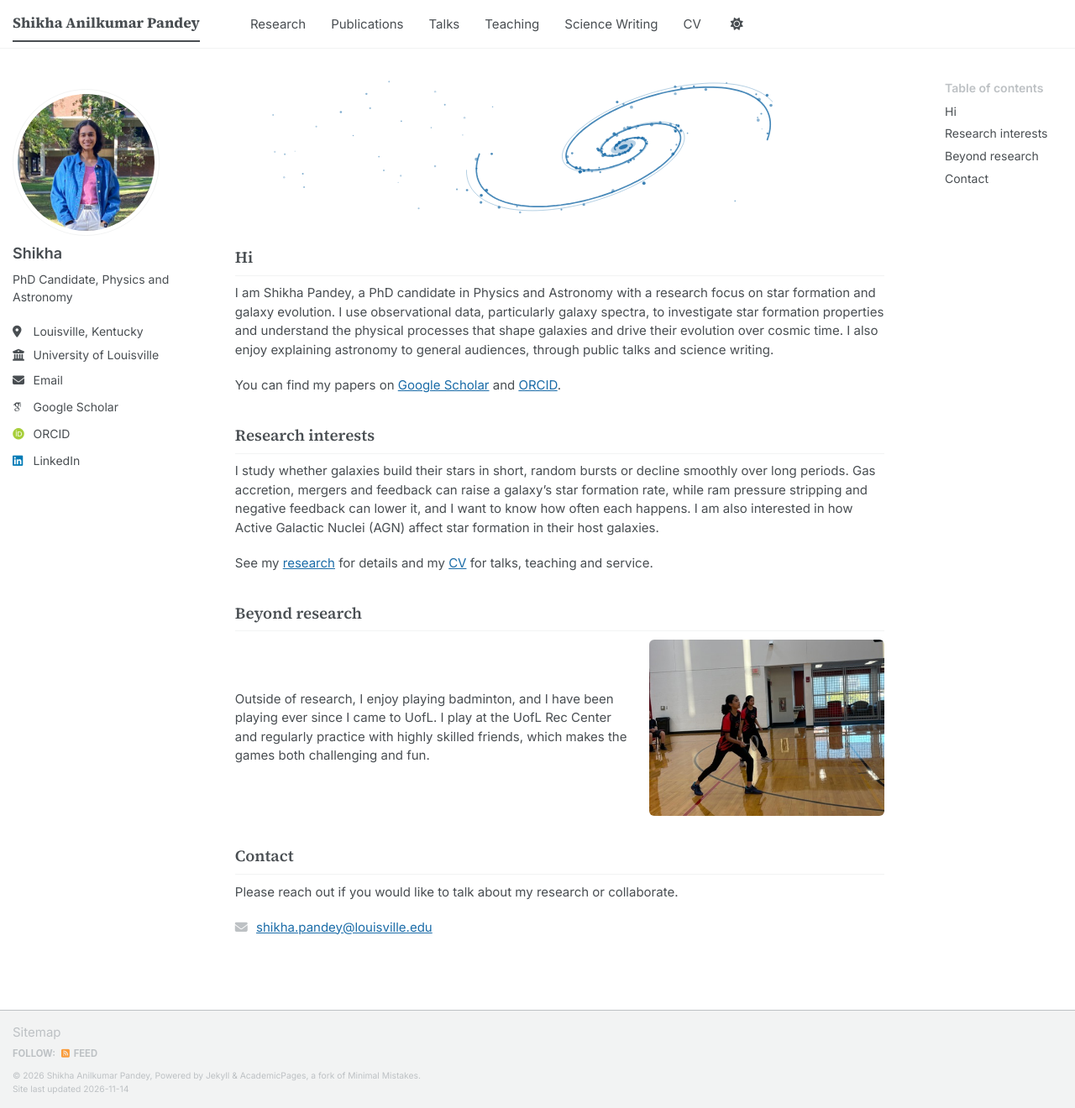
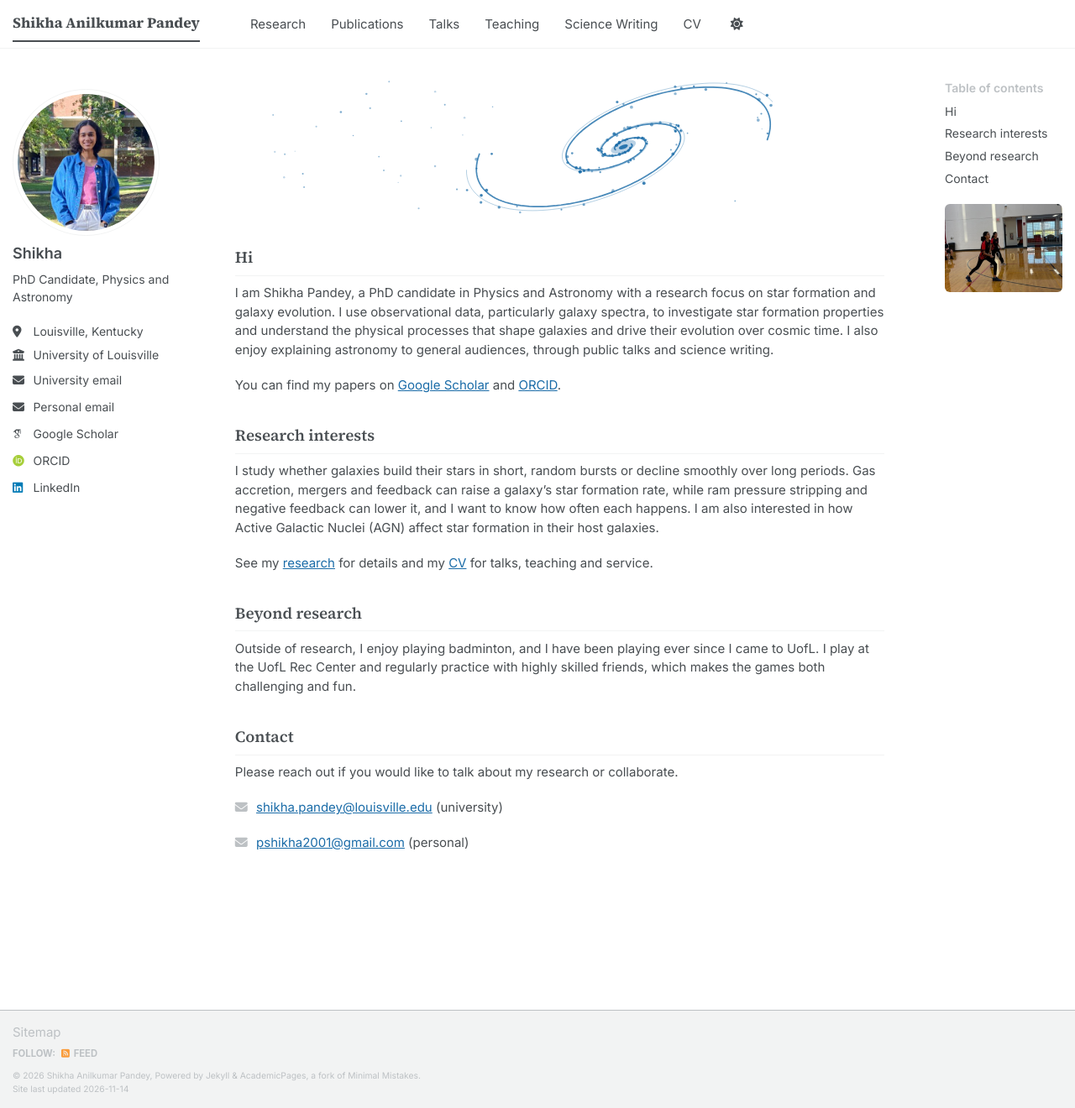
Before and after one commit to pshikha/pshikha.github.io, a Jekyll site: the page built from _pages/about.md, in a window 1280 px wide and 1320 px high. Shown: the whole window at 84% size. Built offline with Jekyll 4.4.1, drawn with Linux system fonts in a browser that asks for light colours; some web fonts are replaced; a script bundle is joined from its source files by our own code; library files that are not in the unit come from our copies.

Commit message:
Move the badminton photo to the right column; add the personal email to the left sidebar
- Photo sits under the table of contents on wide screens (140-180px) and stays beside the text, at 220px, on narrower screens
- Left sidebar lists "University email" and "Personal email"; the Contact section lists both
- Builds on the 14px sidebar and table of contents change

Co-Authored-By: Claude Sonnet 5.5 <noreply@anthropic.com>

```diff
--- a/_config.yml
+++ b/_config.yml
@@ -31,6 +31,7 @@ author:
   employer         : "University of Louisville"
   uri              : # URL
   email            : shikha.pandey@louisville.edu
+  email_personal   : pshikha2001@gmail.com
 
   # Academic websites
 #  academia         : # URL
--- a/_includes/author-profile.html
+++ b/_includes/author-profile.html
@@ -34,7 +34,8 @@
         <li><a href="{{ author.uri }}"><i class="fas fa-fw fa-link icon-pad-right" aria-hidden="true"></i>{{ site.data.ui-text[site.locale].website_label | default: "Website" }}</a></li>
       {% endif %}
       {% if author.email %}
-        <li><a href="mailto:{{ author.email }}"><i class="fas fa-fw fa-envelope icon-pad-right" aria-hidden="true"></i>{{ site.data.ui-text[site.locale].email_label | default: "Email" }}</a></li>
+        <li><a href="mailto:{{ author.email }}"><i class="fas fa-fw fa-envelope icon-pad-right" aria-hidden="true"></i>{% if author.email_personal %}University email{% else %}{{ site.data.ui-text[site.locale].email_label | default: "Email" }}{% endif %}</a></li>
+        {% if author.email_personal %}<li><a href="mailto:{{ author.email_personal }}"><i class="fas fa-fw fa-envelope icon-pad-right" aria-hidden="true"></i>Personal email</a></li>{% endif %}
       {% endif %}
 
       <!-- Font Awesome and Academicons icons / Academic websites -->
--- a/_includes/toc-right.html
+++ b/_includes/toc-right.html
@@ -15,6 +15,7 @@
         <li><a href="#{{ toc_id }}">{{ toc_text }}</a></li>
       {% endfor %}
     </ul>
+    {% if page.toc_image %}<img class="page__toc-image" src="{{ page.toc_image }}" alt="{{ page.toc_image_alt }}">{% endif %}
   </aside>
   {% endif %}
 {% endif %}
--- a/_pages/about.md
+++ b/_pages/about.md
@@ -2,6 +2,8 @@
 permalink: /
 author_profile: true
 toc: true
+toc_image: /images/badminton.jpg
+toc_image_alt: "Playing a badminton doubles game at the UofL Rec Center"
 redirect_from:
   - /about/
   - /about.html
@@ -33,4 +35,6 @@ See my [research](/research/) for details and my [CV](/cv/) for talks, teaching
 
 Please reach out if you would like to talk about my research or collaborate.
 
-<p class="contact-line"><i class="fas fa-envelope" aria-hidden="true"></i> <a href="mailto:{{ site.author.email }}">{{ site.author.email }}</a></p>
+<p class="contact-line"><i class="fas fa-envelope" aria-hidden="true"></i> <a href="mailto:{{ site.author.email }}">{{ site.author.email }}</a> (university)</p>
+
+<p class="contact-line"><i class="fas fa-envelope" aria-hidden="true"></i> <a href="mailto:{{ site.author.email_personal }}">{{ site.author.email_personal }}</a> (personal)</p>
--- a/_sass/layout/_page.scss
+++ b/_sass/layout/_page.scss
@@ -430,6 +430,14 @@
     margin: 0;
   }
 
+  @media (min-width: 1300px) {
+    width: 160px;
+  }
+
+  @media (min-width: 1600px) {
+    width: 180px;
+  }
+
   .page__toc-title {
     margin: 0 0 0.6em;
     font-weight: 600;
@@ -479,7 +487,7 @@
 
   img {
     flex: 0 0 auto;
-    width: 280px;
+    width: 220px;
     max-width: 45%;
     height: auto;
     border-radius: 6px;
@@ -495,3 +503,23 @@
     }
   }
 }
+
+/* Photo in the right-hand column, under the table of contents (wide screens only) */
+.page__toc-image {
+  display: none;
+
+  @media (min-width: 1100px) {
+    display: block;
+    width: 100%;
+    height: auto;
+    margin-top: 1.5em;
+    border-radius: 6px;
+  }
+}
+
+/* On wide screens the photo lives in the right column, so hide the in-text copy */
+@media (min-width: 1100px) {
+  .beyond img {
+    display: none;
+  }
+}
```
